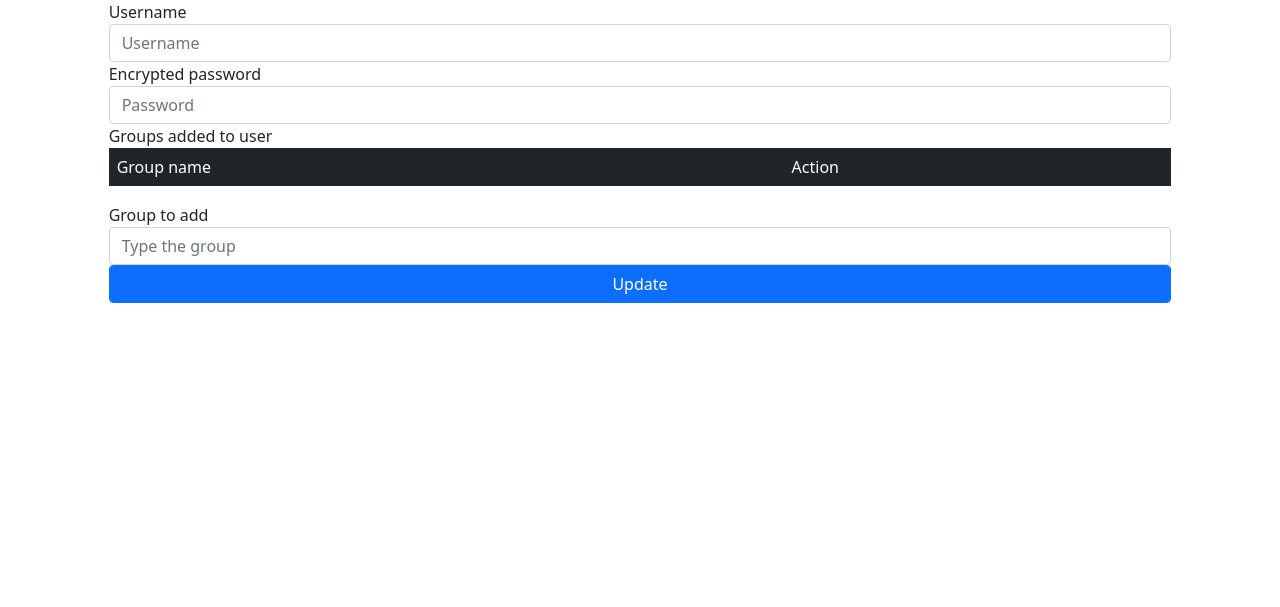
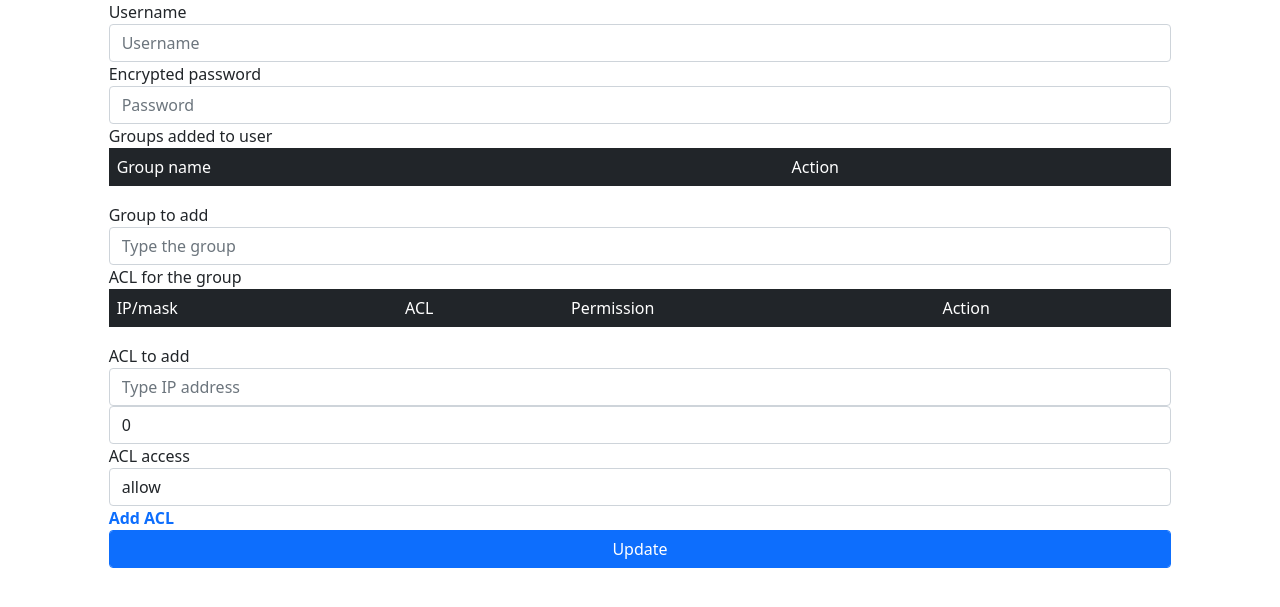
Before and after one commit to dmitriykuptsov/tacacsgui, a Flask app: template app/templates/tacacs/edit_user.html in a window 1280 px wide. Shown: the part 60-667 px from the top of the page. Run offline with Flask 3, Linux system fonts and the light colour scheme; the template is opened without the code that fills it, so the values that code supplies are empty; parts of the project's set-up code (start-up, migrations or seed data) failed here and were passed over; some libraries are stand-ins or nearby versions.

Commit message:
Add/remove acl from user

```diff
--- a/app/templates/tacacs/edit_user.html
+++ b/app/templates/tacacs/edit_user.html
@@ -46,6 +46,37 @@
           html += "</tbody></table>";
           $("#groups").html(html);
           $("#groups").css("display", "block");
+        });
+      }
+
+      function add_acl(group_id) {
+        if ($("#acl_ip").val() == "") {
+          return;
+        }
+        if ($("#acl_mask").val() == "") {
+          return;
+        }
+        if ($("#acl_access").val() == "") {
+          return;
+        }
+        $.getJSON("/tac_plus/add_acl_to_user/", {
+          ip: $("#acl_ip").val(),
+          mask: $("#acl_mask").val(),
+          access: $("#acl_access").val(),
+          group_id: group_id
+        })
+        .done(function() {
+          location.reload()
+        });
+      }
+
+      function delete_acl(acl_id, group_id) {
+        $.getJSON("/tac_plus/delete_acl_from_user/", {
+          acl_id: acl_id,
+          group_id: group_id
+        })
+        .done(function() {
+          location.reload()
         });
       }
     </script>
@@ -101,6 +132,78 @@
             </div>
           </div>
           <div class="form-group">
+            <label for="acls">ACL for the group</label>
+            <div id="commands" class="form-group">
+              <table class="table table-dark table-striped">
+                <thead>
+                  <tr>
+                    <td>IP/mask</td>
+                    <td>ACL</td>
+                    <td>Permission</td>
+                    <td>Action</td>
+                  </tr>
+                </thead>
+                <tbody>
+                  {% for acl in acls %}
+                    <tr>
+                      <td>{{ acl.ip }}/{{ acl.mask }}</td>
+                      <td>{{ acl.mask }}</td>
+                      <td>{{ acl.access }}</td>
+                      <!-- td><a href="/tac_plus/delete_acl_from_group/?acl_id={{ acl.id }}&group_id={{group.id}}" onclick="delete_acl(acl.id, group.id)">Delete</a></td -->
+                      <td><a href="#" onclick="delete_acl({{acl.id}}, {{group.id}})">Delete</a></td>
+                    </tr>
+                  {% endfor %}
+                </tbody>
+              </table>
+            </div>
+          </div>
+          <div class="form-group">
+            <label for="acl_ip">ACL to add</label>
+            <input type="text" class="form-control" id="acl_ip" name="mask" autocomplete="off" placeholder="Type IP address">
+            <!-- input type="text" class="form-control" id="acl_mask" name="mask" autocomplete="off" placeholder="Type mask" -->
+            <select class="form-control" id="acl_mask" name="acl_mask">
+              <option value="0">0</option>
+              <option value="1">1</option>
+              <option value="2">2</option>
+              <option value="3">3</option>
+              <option value="4">4</option>
+              <option value="5">5</option>
+              <option value="6">6</option>
+              <option value="7">7</option>
+              <option value="8">8</option>
+              <option value="9">9</option>
+              <option value="10">10</option>
+              <option value="11">11</option>
+              <option value="12">12</option>
+              <option value="13">13</option>
+              <option value="14">14</option>
+              <option value="15">15</option>
+              <option value="16">16</option>
+              <option value="17">17</option>
+              <option value="18">18</option>
+              <option value="19">19</option>
+              <option value="20">20</option>
+              <option value="21">21</option>
+              <option value="22">22</option>
+              <option value="23">23</option>
+              <option value="24">24</option>
+              <option value="25">25</option>
+              <option value="26">26</option>
+              <option value="27">27</option>
+              <option value="28">28</option>
+              <option value="29">29</option>
+              <option value="30">30</option>
+              <option value="31">31</option>
+              <option value="32">32</option>
+            </select>
+            <label for="acl_access">ACL access</label>
+            <select class="form-control" id="acl_access" name="acl_access">
+              <option value="allow">allow</option>
+              <option value="deny">deny</option>
+            <select>
+            <a href="#" onclick="add_acl({{group.id}})">Add ACL</a>
+          </div>
+          <div class="form-group">
             <input type="hidden" class="form-control" id="group_id" name="group_id">
           </div>
           <button type="submit" class="btn btn-primary form-control">Update</button>
```
Also changed, not shown: app/tacacs/controllers.py (+30 -1 lines), app/templates/tacacs/edit_group.html (+36 -1 lines).
